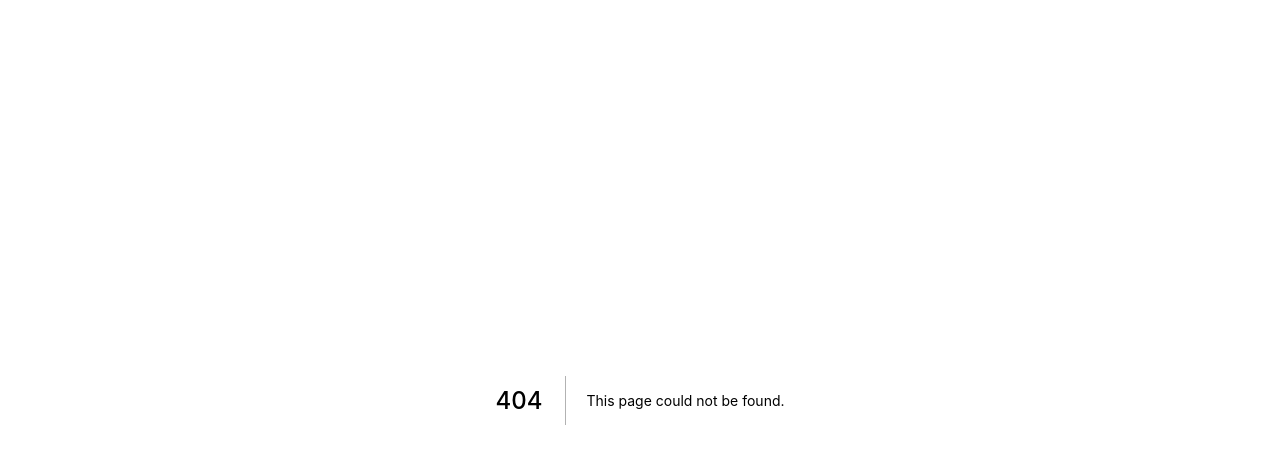
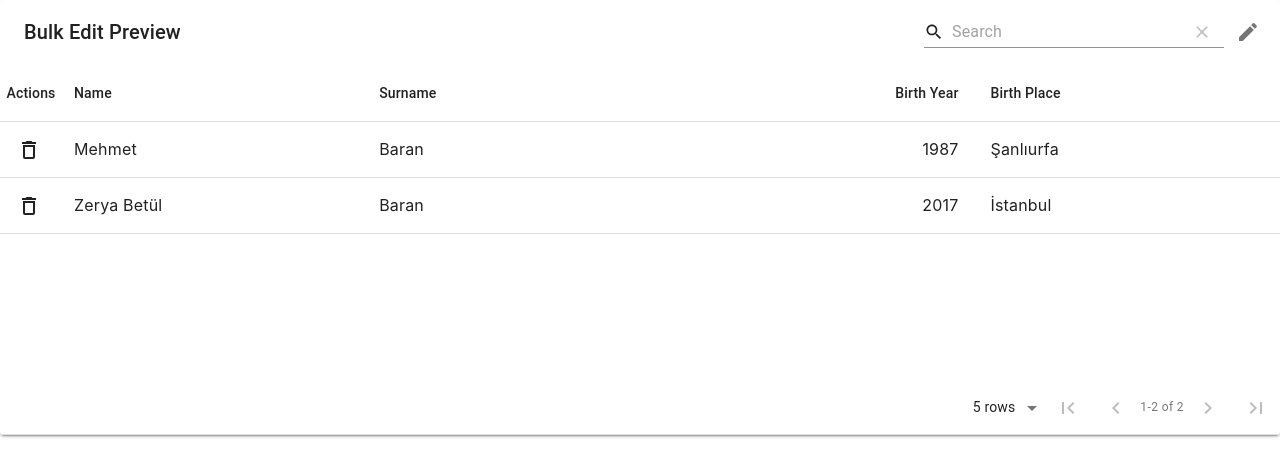
Before and after one commit to web-nangcao/classroom, a Next.js app: page /classroom/testGrade in a window 1280 px wide. Before the commit this address had no page. Shown: the top 476 px of the page. Built offline with nearby package versions, Linux system fonts and the light colour scheme.

Commit message:
add material-table for grade table
add material-table for grade table

```diff
--- a/package.json
+++ b/package.json
@@ -11,11 +11,14 @@
     "dependencies": {
         "@emotion/react": "^11.6.0",
         "@emotion/styled": "^11.6.0",
+        "@material-ui/core": "^4.12.3",
+        "@material-ui/icons": "^4.11.2",
         "@mui/icons-material": "^5.1.0",
         "@mui/material": "^5.1.0",
         "axios": "^0.24.0",
         "js": "^0.1.0",
         "js-cookie": "^3.0.1",
+        "material-table": "^1.69.3",
         "next": "12.0.3",
         "react": "17.0.2",
         "react-beautiful-dnd": "^13.1.0",
--- a/pages/classroom/assignment/index.js
+++ b/pages/classroom/assignment/index.js
@@ -125,9 +125,11 @@ export default function Assignment() {
                       name="name"
                       autoComplete="name"
                       autoFocus
-                      // value={item.name}
+                      defaultValue={item.name}
 
                       onChange={(e) =>changeAssignmentName(e.target.value,index)}
+                      ref={ref}
+
                     />
 
                     <TextField
@@ -140,7 +142,7 @@ export default function Assignment() {
 
                       autoComplete="grade"
                       autoFocus
-                      // value={item.grade}
+                      defaultValue={item.grade}
                       onChange={(e) =>changeAssignmentGrade(e.target.value,index)}
                       ref={ref}
                     />
--- /dev/null
+++ b/pages/classroom/testGrade/index.js
@@ -0,0 +1,103 @@
+import { useState, useEffect } from "react";
+import React, { Component } from "react";
+
+import { useRouter } from "next/router";
+
+import axios from "axios";
+import Cookie from "js-cookie";
+import MaterialTable from 'material-table'
+
+import { forwardRef } from 'react';
+
+import AddBox from '@material-ui/icons/AddBox';
+import ArrowDownward from '@material-ui/icons/ArrowDownward';
+import Check from '@material-ui/icons/Check';
+import ChevronLeft from '@material-ui/icons/ChevronLeft';
+import ChevronRight from '@material-ui/icons/ChevronRight';
+import Clear from '@material-ui/icons/Clear';
+import DeleteOutline from '@material-ui/icons/DeleteOutline';
+import Edit from '@material-ui/icons/Edit';
+import FilterList from '@material-ui/icons/FilterList';
+import FirstPage from '@material-ui/icons/FirstPage';
+import LastPage from '@material-ui/icons/LastPage';
+import Remove from '@material-ui/icons/Remove';
+import SaveAlt from '@material-ui/icons/SaveAlt';
+import Search from '@material-ui/icons/Search';
+import ViewColumn from '@material-ui/icons/ViewColumn';
+
+const tableIcons = {
+    Add: forwardRef((props, ref) => <AddBox {...props} ref={ref} />),
+    Check: forwardRef((props, ref) => <Check {...props} ref={ref} />),
+    Clear: forwardRef((props, ref) => <Clear {...props} ref={ref} />),
+    Delete: forwardRef((props, ref) => <DeleteOutline {...props} ref={ref} />),
+    DetailPanel: forwardRef((props, ref) => <ChevronRight {...props} ref={ref} />),
+    Edit: forwardRef((props, ref) => <Edit {...props} ref={ref} />),
+    Export: forwardRef((props, ref) => <SaveAlt {...props} ref={ref} />),
+    Filter: forwardRef((props, ref) => <FilterList {...props} ref={ref} />),
+    FirstPage: forwardRef((props, ref) => <FirstPage {...props} ref={ref} />),
+    LastPage: forwardRef((props, ref) => <LastPage {...props} ref={ref} />),
+    NextPage: forwardRef((props, ref) => <ChevronRight {...props} ref={ref} />),
+    PreviousPage: forwardRef((props, ref) => <ChevronLeft {...props} ref={ref} />),
+    ResetSearch: forwardRef((props, ref) => <Clear {...props} ref={ref} />),
+    Search: forwardRef((props, ref) => <Search {...props} ref={ref} />),
+    SortArrow: forwardRef((props, ref) => <ArrowDownward {...props} ref={ref} />),
+    ThirdStateCheck: forwardRef((props, ref) => <Remove {...props} ref={ref} />),
+    ViewColumn: forwardRef((props, ref) => <ViewColumn {...props} ref={ref} />)
+  };
+
+const axiosApiCall = (url, method, headers = {}, data) =>
+    axios({
+        method,
+        url: `${process.env.NEXT_PUBLIC_API_BASE_URL}${url}`,
+        data: data,
+        headers: headers,
+    });
+
+
+
+export default function ClassAssignPage() {
+
+
+
+
+    const { useState } = React;
+
+    const [columns, setColumns] = useState([
+        { title: 'Name', field: 'name' },
+        { title: 'Surname', field: 'surname', initialEditValue: 'initial edit value' },
+        { title: 'Birth Year', field: 'birthYear', type: 'numeric' },
+        {
+            title: 'Birth Place',
+            field: 'birthCity',
+            lookup: { 34: 'İstanbul', 63: 'Şanlıurfa' },
+        },
+    ]);
+
+    const [data, setData] = useState([
+        { name: 'Mehmet', surname: 'Baran', birthYear: 1987, birthCity: 63 },
+        { name: 'Zerya Betül', surname: 'Baran', birthYear: 2017, birthCity: 34 },
+    ]);
+
+    return (
+        <MaterialTable
+            icons={tableIcons}
+            title="Bulk Edit Preview"
+            columns={columns}
+            data={data}
+            editable={{
+                onBulkUpdate: changes =>
+                    new Promise((resolve, reject) => {
+                        setTimeout(() => {
+                            resolve();
+                        }, 1000);
+                    }),
+                onRowDelete: oldData =>
+                    new Promise((resolve, reject) => {
+                        setTimeout(() => {
+                            resolve();
+                        }, 1000);
+                    }),
+            }}
+        />
+    )
+}
```
Also changed, not shown: 1 other file (tests, documents, lock files or other folders).
